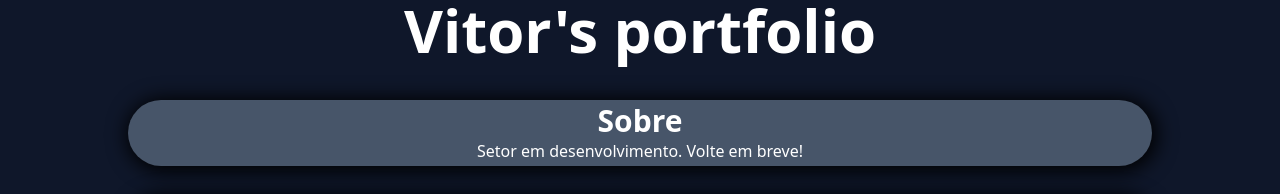
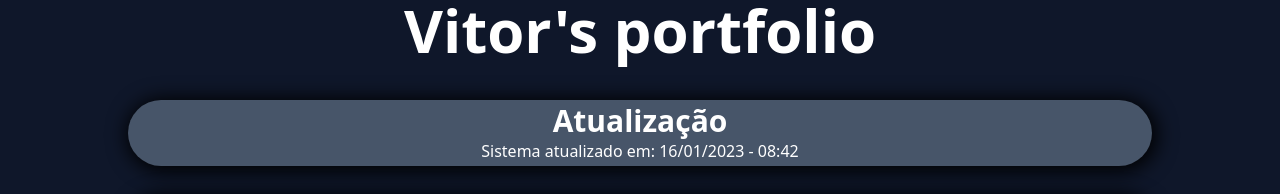
Before and after one commit to vitorpadovan/portfolio_front, a React (Create React App) app: page / in a window 1280 px wide. Shown: the top 194 px of the page. Built offline with nearby package versions, Linux system fonts and the light colour scheme; no server answers.

Commit message:
Adicionar card de atualização

```diff
--- a/src/App.js
+++ b/src/App.js
@@ -2,11 +2,15 @@ import "./App.css";
 import CardGroup from "./component/CardGroup/CardGroup";
 import EmDesenvolvimento from "./component/EmDesenvolvimento/EmDesenvolvimento";
 import CourseList from "./component/CourseList/CourseList";
+import UpdateCard from "./component/UpdateCard/UpdateCard";
 
 function App() {
   return (
     <div className="centerpage font-sans">
       <h1 className="font-black text-6xl mb-10">Vitor's portfolio</h1>
+      <CardGroup title="Atualização">
+        <UpdateCard />
+      </CardGroup>
       <CardGroup title="Sobre">
         <EmDesenvolvimento />
       </CardGroup>
--- /dev/null
+++ b/src/component/UpdateCard/UpdateCard.jsx
@@ -0,0 +1,3 @@
+export default function (props) {
+  return <h1>Sistema atualizado em: 16/01/2023 - 08:42</h1>;
+}
```
